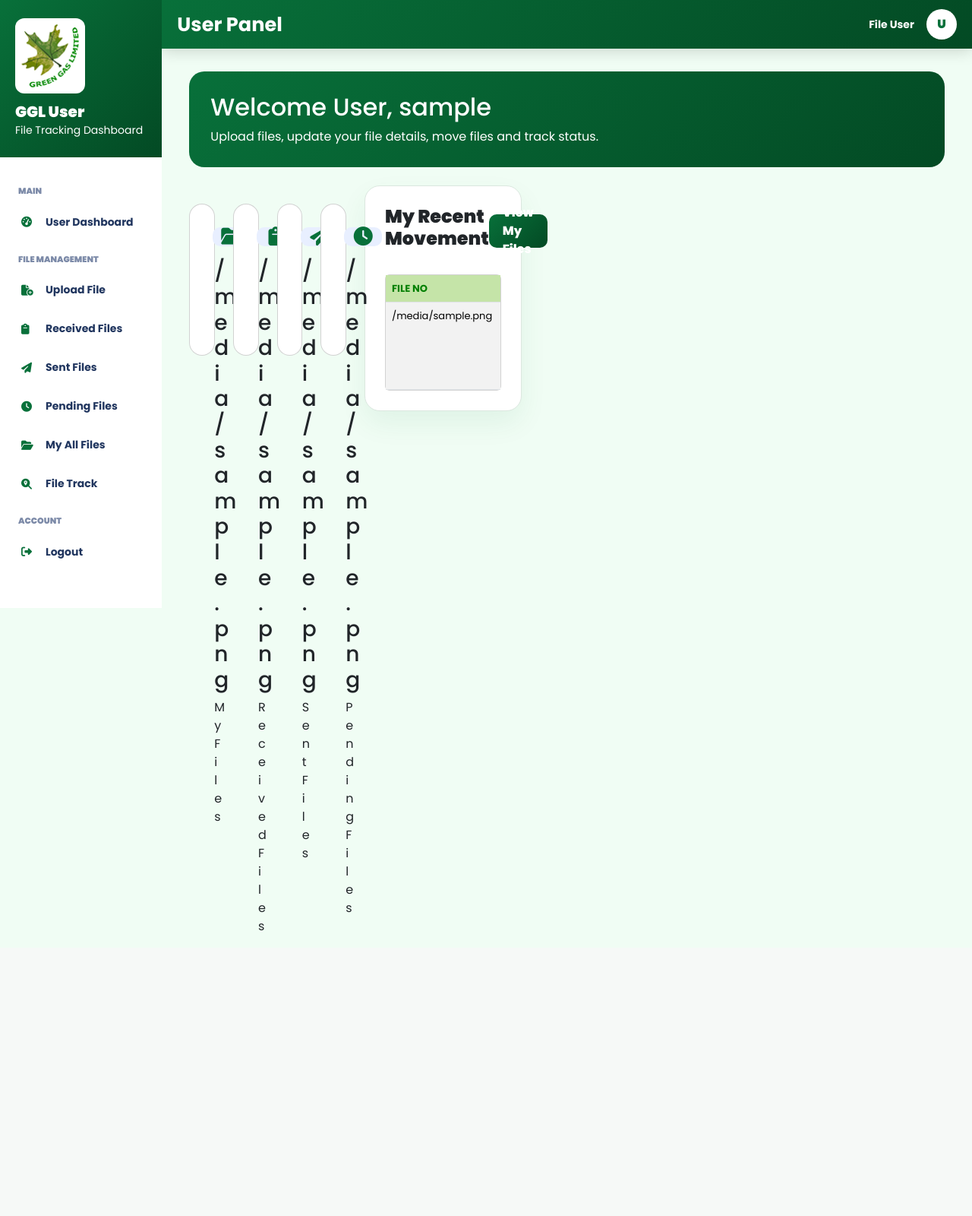
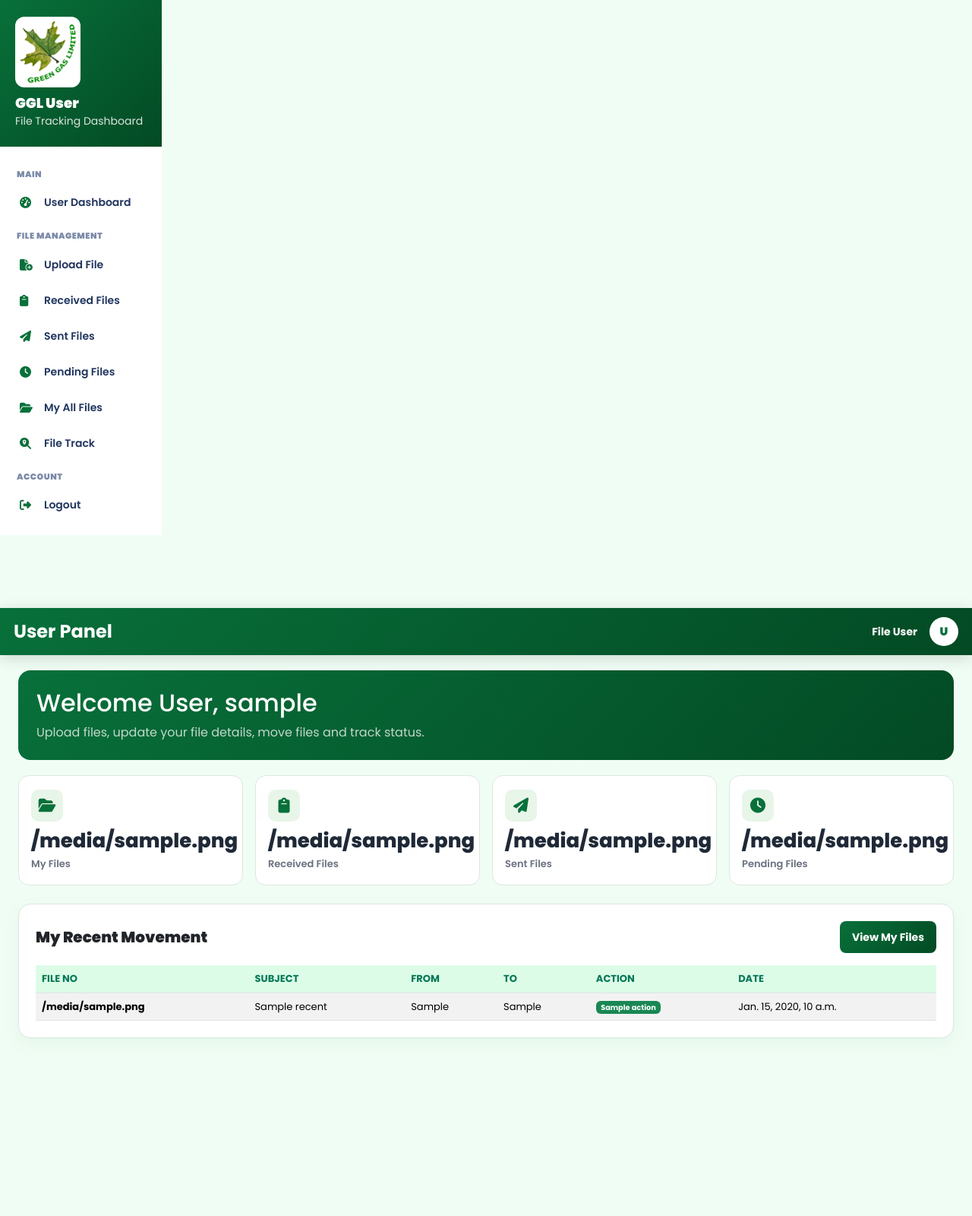
Before and after one commit to sandeepchaurasiyacse-lang/File_Tracking_System, a Django app: template myapp/templates/user/userdashboard.html in a window 1280 px wide. Shown: the whole page at 76% size. Before the commit the page ends 1225 px from the top, so only its background shows below. Run offline with Django 5.2, Linux system fonts and the light colour scheme; the template is opened without the code that fills it: most values are stand-ins (such as "Sample title", 1, 10 or a date in 2020).

Commit message:
Implement native offcanvas hamburger drawer and mobile optimized UI

```diff
--- a/myapp/templates/user/userdashboard.html
+++ b/myapp/templates/user/userdashboard.html
@@ -3,143 +3,180 @@
 <style>
   .welcome-card {
     background: linear-gradient(135deg, #08703a, #034a24);
-    border-radius: 20px;
-    padding: 28px;
+    border-radius: 16px;
+    padding: 24px;
     color: #fff;
-    margin-bottom: 24px;
-    margin-top: 30px;
+    margin-bottom: 20px;
+    margin-top: 20px;
   }
-
-  .a {
-    height: 200px;
-    border-radius: 20px;
+  .stat-card {
+    background: #fff;
+    border: 1px solid #dbe7df;
+    border-radius: 14px;
+    padding: 18px 16px;
+    transition: transform 0.2s ease, box-shadow 0.2s ease;
   }
-
-  .file {
-    margin-top: 30px;
-    margin-left: 30px;
-    font-size: 25px;
-    height: 50px;
-    width: 50px;
+  .stat-card:hover {
+    transform: translateY(-2px);
+    box-shadow: 0 8px 20px rgba(8, 112, 58, 0.1);
+  }
+  .stat-icon {
+    font-size: 20px;
+    height: 42px;
+    width: 42px;
     border-radius: 10px;
-    background-color: #e8efff;
+    background-color: #e8f5e9;
     color: #08703a;
-    display: flex;
+    display: inline-flex;
     align-items: center;
     justify-content: center;
+    margin-bottom: 10px;
   }
-
+  .stat-card h2 {
+    font-size: 26px;
+    font-weight: 800;
+    margin: 0;
+    color: #1f2937;
+  }
+  .stat-card p {
+    font-size: 13px;
+    font-weight: 600;
+    color: #6b7280;
+    margin: 4px 0 0;
+  }
   .section-card {
     background: #fff;
     border: 1px solid #dbe7df;
-    border-radius: 20px;
-    padding: 26px;
-    box-shadow: 0 16px 36px rgba(8, 112, 58, 0.07);
+    border-radius: 16px;
+    padding: 22px;
+    box-shadow: 0 8px 24px rgba(8, 112, 58, 0.05);
   }
-
   .section-card2 {
     display: flex;
     justify-content: space-between;
     align-items: center;
     font-weight: 800;
   }
-
   .btn-main {
-    height: 44px;
+    height: 42px;
     border: 0;
-    border-radius: 10px;
+    border-radius: 8px;
     background: linear-gradient(135deg, #08703a, #034a24);
     color: #fff;
-    font-weight: 800;
-    padding: 0 18px;
+    font-weight: 700;
+    padding: 0 16px;
     text-decoration: none;
     display: inline-flex;
     align-items: center;
     justify-content: center;
+    font-size: 14px;
+  }
+  .table thead th {
+    background: #dcfce7;
+    color: #047857;
+    font-size: 13px;
+    white-space: nowrap;
+  }
+  .table tbody td {
+    font-size: 13px;
+    white-space: nowrap;
+    vertical-align: middle;
   }
 
-  .table thead th {
-    background: #c5e4a8;
-    color: green;
-    font-size: 13px;
+  @media (max-width: 576px) {
+    .welcome-card {
+      padding: 16px;
+      margin-top: 14px;
+      margin-bottom: 14px;
     }
-  .forward {
-    background: #e2edff;
-    color: #2358a6;
+    .welcome-card h2 {
+      font-size: 1.25rem;
     }
-  tbody tr td {
-    font-size: 13px;
+    .stat-card {
+      padding: 12px;
+    }
+    .stat-icon {
+      width: 36px;
+      height: 36px;
+      font-size: 16px;
+      margin-bottom: 6px;
+    }
+    .stat-card h2 {
+      font-size: 20px;
+    }
+    .stat-card p {
+      font-size: 12px;
+    }
+    .section-card {
+      padding: 14px 12px;
+    }
   }
 </style>
 
-<div class="container-fluid">
 <div class="container-fluid px-3 px-md-4">
   <div class="row">
     <div class="col-12">
       <div class="welcome-card">
         <h2>Welcome User, {{ username }}</h2>
-        <p class="mb-0">
+        <p class="mb-0 opacity-75">
           Upload files, update your file details, move files and track status.
         </p>
       </div>
     </div>
   </div>
-  <div class="row row-cols-1 row-cols-md-4 g-4">
-  <div class="row row-cols-1 row-cols-sm-2 row-cols-lg-4 g-3 g-md-4">
-    <div class="col">
-      <div class="card a">
-        <i class="fa-solid fa-folder-open file"></i>
-        <div class="card-body">
-          <h3 class="card-title ms-3">{{ my_files }}</h3>
-          <p class="card-text ms-3">My Files</p>
+
+  <div class="row g-2 g-md-3">
+    <div class="col-6 col-md-3">
+      <div class="stat-card h-100">
+        <div class="stat-icon">
+          <i class="fa-solid fa-folder-open"></i>
+        </div>
+        <h2>{{ my_files }}</h2>
+        <p>My Files</p>
+      </div>
+    </div>
+
+    <div class="col-6 col-md-3">
+      <div class="stat-card h-100">
+        <div class="stat-icon">
+          <i class="fa-solid fa-clipboard"></i>
+        </div>
+        <h2>{{ received_files }}</h2>
+        <p>Received Files</p>
+      </div>
+    </div>
+
+    <div class="col-6 col-md-3">
+      <div class="stat-card h-100">
+        <div class="stat-icon">
+          <i class="fa-solid fa-paper-plane"></i>
+        </div>
+        <h2>{{ sent_files }}</h2>
+        <p>Sent Files</p>
+      </div>
+    </div>
+
+    <div class="col-6 col-md-3">
+      <div class="stat-card h-100">
+        <div class="stat-icon">
+          <i class="fa-solid fa-clock"></i>
+        </div>
+        <h2>{{ pending_files }}</h2>
+        <p>Pending Files</p>
       </div>
     </div>
   </div>
 
-    <div class="col">
-      <div class="card a">
-        <i class="fa-solid fa-clipboard file"></i>
-        <div class="card-body">
-          <h3 class="card-title ms-3">{{ received_files }}</h3>
-          <p class="card-text ms-3">Received Files</p>
-        </div>
-      </div>
-    </div>
-
-    <div class="col">
-      <div class="card a">
-        <i class="fa-solid fa-paper-plane file"></i>
-        <div class="card-body">
-          <h3 class="card-title ms-3">{{ sent_files }}</h3>
-          <p class="card-text ms-3">Sent Files</p>
-        </div>
-      </div>
-    </div>
-
-    <div class="col">
-      <div class="card a">
-        <i class="fa-solid fa-clock file"></i>
-        <div class="card-body">
-          <h3 class="card-title ms-3">{{ pending_files }}</h3>
-          <p class="card-text ms-3">Pending Files</p>
-        </div>
-      </div>
-    </div>
-  </div>
-
-  <div class="row mt-4 mb-4">
+  <div class="row mt-3 mt-md-4 mb-4">
     <div class="col-12">
       <div class="section-card">
-        <div class="section-card2 mb-4">
-          <h4 class="fw-bolder">My Recent Movement</h4>
-
+        <div class="section-card2 mb-3">
+          <h5 class="fw-bolder mb-0">My Recent Movement</h5>
           <a href="{% url 'ur_allfiles' %}" class="btn-main"> View My Files </a>
         </div>
 
-        <div class="card">
-          <div class="card-body p-0">
         <div class="table-responsive">
-              <table class="table table-striped mb-0">
+          <table class="table table-striped table-hover mb-0">
             <thead>
               <tr>
                 <th>FILE NO</th>
@@ -154,7 +191,7 @@
             <tbody>
               {% for i in recent %}
               <tr>
-                    <td>{{ i.file_no }}</td>
+                <td><strong>{{ i.file_no }}</strong></td>
                 <td>{{ i.subject }}</td>
                 <td>{{ i.from_user }}</td>
                 <td>{{ i.to_user }}</td>
@@ -165,7 +202,7 @@
               </tr>
               {% empty %}
               <tr>
-                    <td colspan="6" class="text-center">
+                <td colspan="6" class="text-center py-4 text-muted">
                   No Recent File Movement
                 </td>
               </tr>
@@ -177,7 +214,5 @@
     </div>
   </div>
 </div>
-  </div>
-</div>
 
 {% endblock %}
--- a/myapp/templates/user/userlayout.html
+++ b/myapp/templates/user/userlayout.html
@@ -32,14 +32,11 @@
 
       a {
         text-decoration: none;
-        color: white;
       }
 
       /* Sidebar Styling */
       .sidebar {
         background: #fff;
-        z-index: 1040;
-        transition: transform 0.3s ease-in-out;
       }
 
       @media (min-width: 992px) {
@@ -49,48 +46,47 @@
           height: 100vh;
           overflow-y: auto;
           display: block !important;
+          z-index: 1020;
         }
       }
 
       @media (max-width: 991.98px) {
         .sidebar {
-          position: fixed;
-          top: 0;
-          left: 0;
-          width: 280px;
-          max-width: 85vw;
-          height: 100vh;
+          width: 280px !important;
+          max-width: 85vw !important;
+          height: 100vh !important;
           overflow-y: auto;
-          box-shadow: 4px 0 25px rgba(0, 0, 0, 0.2);
-          transform: translateX(-100%);
-        }
-        .sidebar.show {
-          transform: translateX(0);
+          z-index: 1050;
         }
       }
 
       .box1 {
         background: linear-gradient(135deg, #08703a, #034a24);
-        padding: 24px 20px;
+        padding: 22px 20px;
         color: #fff;
       }
 
       .box1 img {
-        width: 92px;
+        width: 86px;
         background: #fff;
-        padding: 8px;
+        padding: 6px;
         border-radius: 12px;
-        margin-bottom: 12px;
+        margin-bottom: 10px;
       }
 
       .box1 h5 {
         font-weight: 900;
         margin: 0;
+        font-size: 1.15rem;
+      }
+
+      .box1 small {
+        opacity: 0.85;
       }
 
       .box2 {
-        padding: 18px 14px;
-        background-color: white;
+        padding: 14px 12px;
+        background-color: #fff;
       }
 
       .menu-title {
@@ -98,21 +94,22 @@
         text-transform: uppercase;
         font-weight: 900;
         color: #7c8aa8;
-        margin: 18px 10px 10px;
+        margin: 14px 10px 8px;
+        letter-spacing: 0.5px;
       }
 
       .box2 a {
         display: flex;
         align-items: center;
         gap: 12px;
-        padding: 12px 14px;
+        padding: 11px 14px;
         text-decoration: none;
         color: #21365f;
-        border-radius: 12px;
-        margin-bottom: 6px;
+        border-radius: 10px;
+        margin-bottom: 4px;
         font-size: 14px;
-        font-weight: 700;
-        transition: all 0.25s ease;
+        font-weight: 600;
+        transition: all 0.2s ease;
       }
 
       .box2 a:hover {
@@ -124,7 +121,8 @@
       .box2 a i {
         width: 20px;
         color: #08703a;
-        transition: transform 0.25s ease;
+        font-size: 15px;
+        transition: transform 0.2s ease;
       }
 
       .box2 a:hover i {
@@ -136,6 +134,7 @@
         min-height: 100vh;
         display: flex;
         flex-direction: column;
+        width: 100%;
       }
 
       .topbar {
@@ -144,12 +143,12 @@
         top: 0;
         z-index: 1030;
         box-shadow: 0 4px 18px rgba(0, 0, 0, 0.15);
-        padding: 12px 20px;
+        padding: 12px 18px;
       }
 
       .hamburger-btn {
-        background: rgba(255, 255, 255, 0.15);
-        border: 1px solid rgba(255, 255, 255, 0.25);
+        background: rgba(255, 255, 255, 0.18);
+        border: 1px solid rgba(255, 255, 255, 0.3);
         color: #fff;
         border-radius: 8px;
         width: 40px;
@@ -167,13 +166,13 @@
       }
 
       .topbar-title {
-        font-size: clamp(1.15rem, 2.5vw, 1.6rem);
+        font-size: clamp(1.15rem, 2.5vw, 1.5rem);
         margin: 0;
       }
 
       .avatar {
-        width: 40px;
-        height: 40px;
+        width: 38px;
+        height: 38px;
         border-radius: 50%;
         background: #fff;
         color: #08703a;
@@ -181,33 +180,16 @@
         align-items: center;
         justify-content: center;
         font-weight: 900;
-        font-size: 16px;
+        font-size: 15px;
       }
 
       .office {
         color: #bbf7d0;
       }
 
-      /* Sidebar Overlay Backdrop for Mobile */
-      .sidebar-backdrop {
-        display: none;
-        position: fixed;
-        top: 0;
-        left: 0;
-        width: 100vw;
-        height: 100vh;
-        background: rgba(0, 0, 0, 0.5);
-        z-index: 1035;
-        backdrop-filter: blur(2px);
-      }
-
-      .sidebar-backdrop.show {
-        display: block;
-      }
-
       /* Responsive Helpers */
       .btn, .btn-main, .main, .main2, .btn-back {
-        transition: all 0.25s ease-in-out;
+        transition: all 0.2s ease-in-out;
       }
 
       .btn-main:hover {
@@ -222,12 +204,7 @@
       }
 
       .card {
-        transition: transform 0.25s ease, box-shadow 0.25s ease;
-      }
-
-      .card:hover {
-        transform: translateY(-2px);
-        box-shadow: 0 8px 20px rgba(0, 0, 0, 0.08);
+        transition: transform 0.2s ease, box-shadow 0.2s ease;
       }
 
       table.table tbody tr:hover {
@@ -250,33 +227,33 @@
           width: 100% !important;
           text-align: center !important;
         }
-        .welcome-card {
-          padding: 18px 14px !important;
-          margin-top: 15px !important;
-          border-radius: 14px !important;
-        }
-        .welcome-card h2 {
-          font-size: 1.35rem !important;
-        }
       }
     </style>
   </head>
 
   <body>
-    <!-- Mobile Sidebar Backdrop Overlay -->
-    <div class="sidebar-backdrop" id="userSidebarBackdrop" onclick="toggleUserSidebar()"></div>
-
     <div class="container-fluid p-0">
       <div class="row g-0">
-        <!-- Sidebar -->
-        <div class="col-lg-2 sidebar p-0" id="userSidebar">
-          <div class="box1 d-flex justify-content-between align-items-start d-lg-block">
+        <!-- Sidebar with Bootstrap 5.3 offcanvas-lg (Hidden in hamburger drawer on mobile/tablet) -->
+        <div
+          class="col-lg-2 offcanvas-lg offcanvas-start sidebar p-0"
+          tabindex="-1"
+          id="userSidebar"
+          aria-labelledby="userSidebarLabel"
+        >
+          <div class="box1 d-flex justify-content-between align-items-center d-lg-block">
             <div>
               <img src="https://gglengage.com/images/ggllogo.png" alt="GGL Logo" />
-              <h5>GGL User</h5>
+              <h5 id="userSidebarLabel">GGL User</h5>
               <small>File Tracking Dashboard</small>
             </div>
-            <button type="button" class="btn-close btn-close-white d-lg-none mt-1" onclick="toggleUserSidebar()" aria-label="Close"></button>
+            <button
+              type="button"
+              class="btn-close btn-close-white d-lg-none"
+              data-bs-dismiss="offcanvas"
+              data-bs-target="#userSidebar"
+              aria-label="Close"
+            ></button>
           </div>
 
           <div class="box2">
@@ -333,7 +310,14 @@
           <div class="topbar d-flex align-items-center justify-content-between">
             <!-- Left: Hamburger Button + Title -->
             <div class="d-flex align-items-center gap-2">
-              <button class="hamburger-btn d-lg-none" type="button" onclick="toggleUserSidebar()" aria-label="Toggle navigation">
+              <button
+                class="hamburger-btn d-lg-none"
+                type="button"
+                data-bs-toggle="offcanvas"
+                data-bs-target="#userSidebar"
+                aria-controls="userSidebar"
+                aria-label="Toggle navigation"
+              >
                 <i class="fa-solid fa-bars"></i>
               </button>
               <h2 class="text-white fw-bolder topbar-title">User Panel</h2>
@@ -359,15 +343,5 @@
     </div>
 
     <script src="https://cdn.jsdelivr.net/npm/bootstrap@5.3.3/dist/js/bootstrap.bundle.min.js"></script>
-    <script>
-      function toggleUserSidebar() {
-        var sidebar = document.getElementById('userSidebar');
-        var backdrop = document.getElementById('userSidebarBackdrop');
-        if (sidebar && backdrop) {
-          sidebar.classList.toggle('show');
-          backdrop.classList.toggle('show');
-        }
-      }
-    </script>
   </body>
 </html>
```
Also changed, not shown: myapp/templates/admin/adminlayout.html (+59 -85 lines), myapp/templates/admin/dashboard.html (+83 -78 lines). Lines whose indentation alone changed are shown as unchanged.
